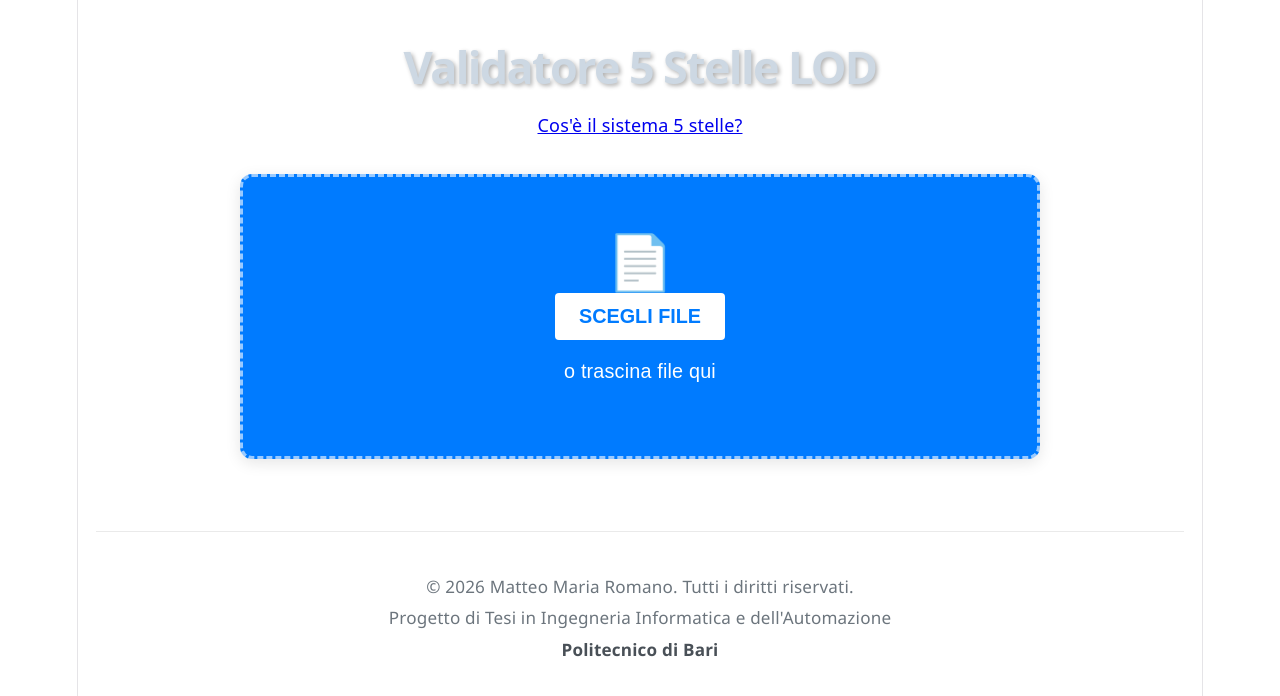
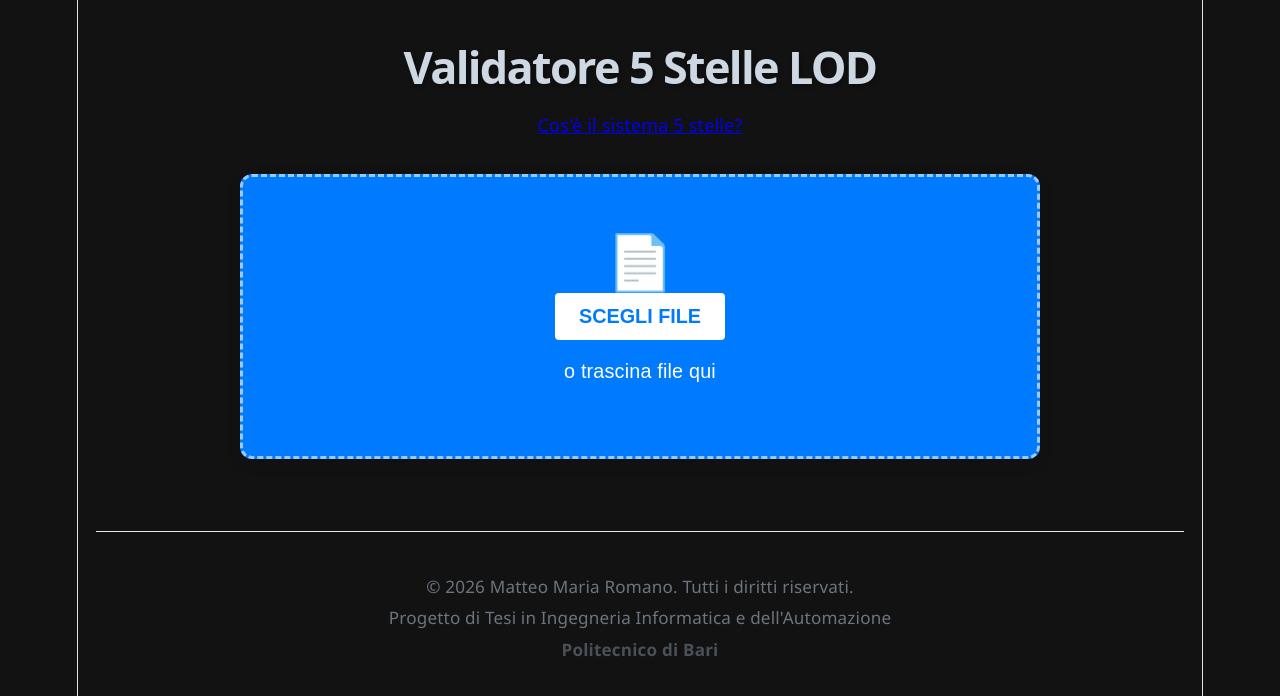
Before and after one commit to MattRom10/validatore-5-stelle-true, a React (Vite) app in the folder frontend/: page / in a window 1280 px wide. Shown: the top 696 px of the page. Built offline with nearby package versions, Linux system fonts and the light colour scheme.

Commit message:
Added just some css

```diff
--- a/frontend/src/App.css
+++ b/frontend/src/App.css
@@ -6,6 +6,20 @@
   font-family: "Irish Grover", system-ui;
   font-weight: 400;
   font-style: normal;
+}
+
+/* Blocca le forzature del Tema Scuro di iOS e Android */
+:root {
+  color-scheme: light;
+}
+
+/* Fissa i colori globali dell'app per renderli immutabili */
+body {
+  background-color: #121212; /* Modifica questo hex se usavi un grigio/nero diverso */
+  color: #ffffff;            /* Testo bianco */
+  margin: 0;
+  padding: 0;
+  -webkit-font-smoothing: antialiased; /* Rende il testo più leggibile sugli schermi dei telefoni */
 }
 
 .app-title {
```
